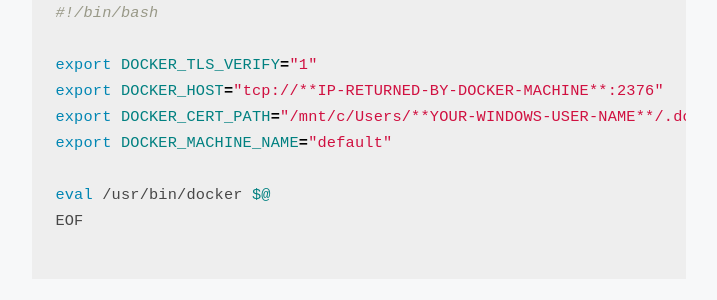
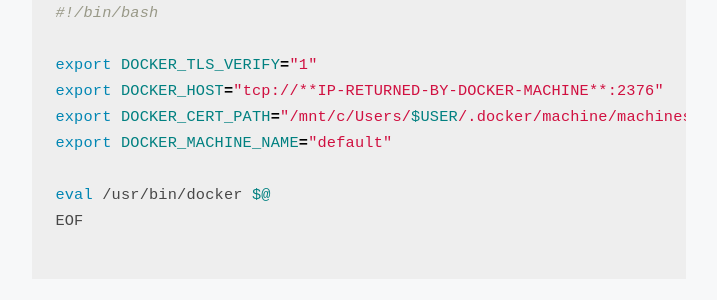
Before and after one commit to foxylion/foxylion.github.io, a Jekyll site: the page built from jekyll/blog/_posts/2017-01-18-run-docker-from-wsl.md, in a window 1280 px wide and 900 px high, scrolled down 1082 px. Shown: the part 152-452 px from the top of the window, without its empty margins (281-998 px from the left). Built offline with Jekyll 4.4.1, drawn with Linux system fonts in a browser that asks for light colours; comment, search, counter and statistics services are not loaded.

Commit message:
Update 2017-01-18-run-docker-from-wsl.md

```diff
--- a/jekyll/blog/_posts/2017-01-18-run-docker-from-wsl.md
+++ b/jekyll/blog/_posts/2017-01-18-run-docker-from-wsl.md
@@ -41,7 +41,7 @@
 
 export DOCKER_TLS_VERIFY="1"
 export DOCKER_HOST="tcp://**IP-RETURNED-BY-DOCKER-MACHINE**:2376"
-export DOCKER_CERT_PATH="/mnt/c/Users/**YOUR-WINDOWS-USER-NAME**/.docker/machine/machines/default"
+export DOCKER_CERT_PATH="/mnt/c/Users/$USER/.docker/machine/machines/default"
 export DOCKER_MACHINE_NAME="default"
 
 eval /usr/bin/docker $@
```
